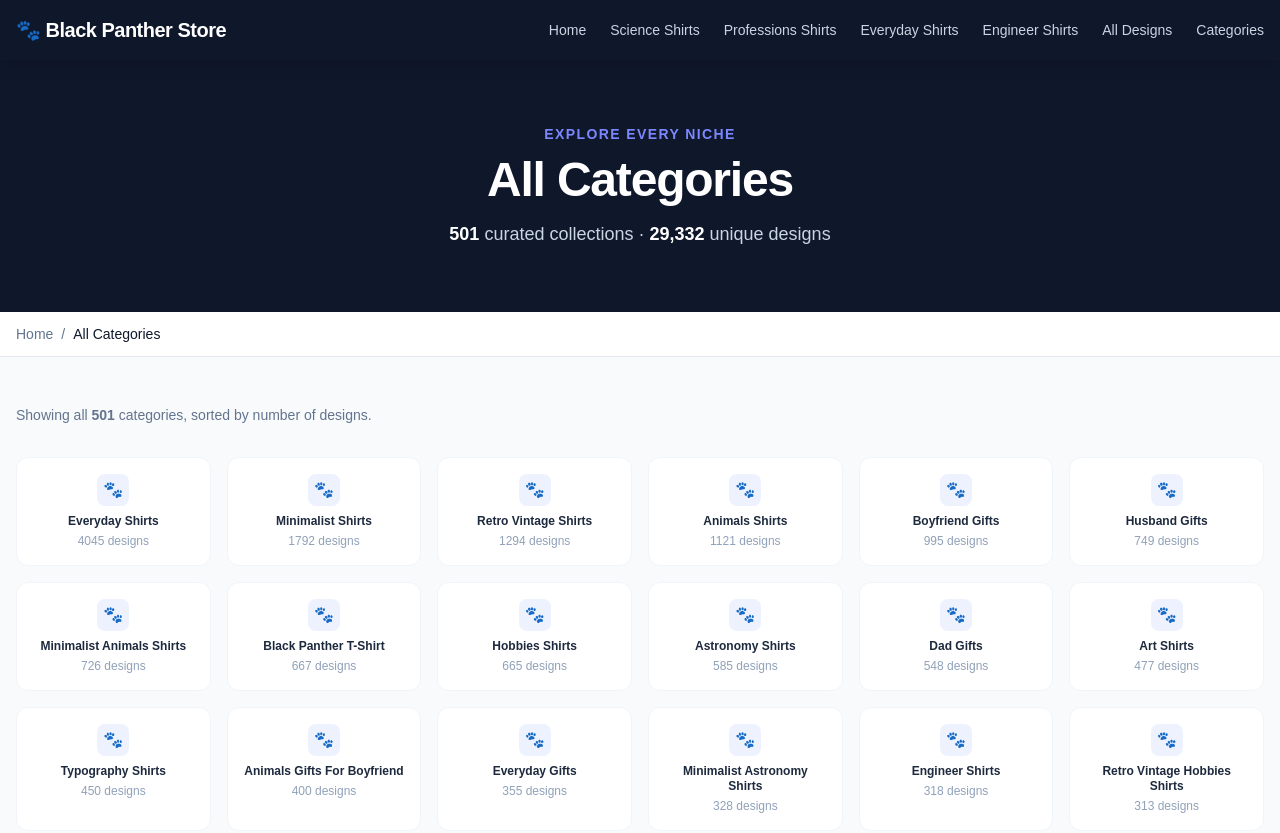
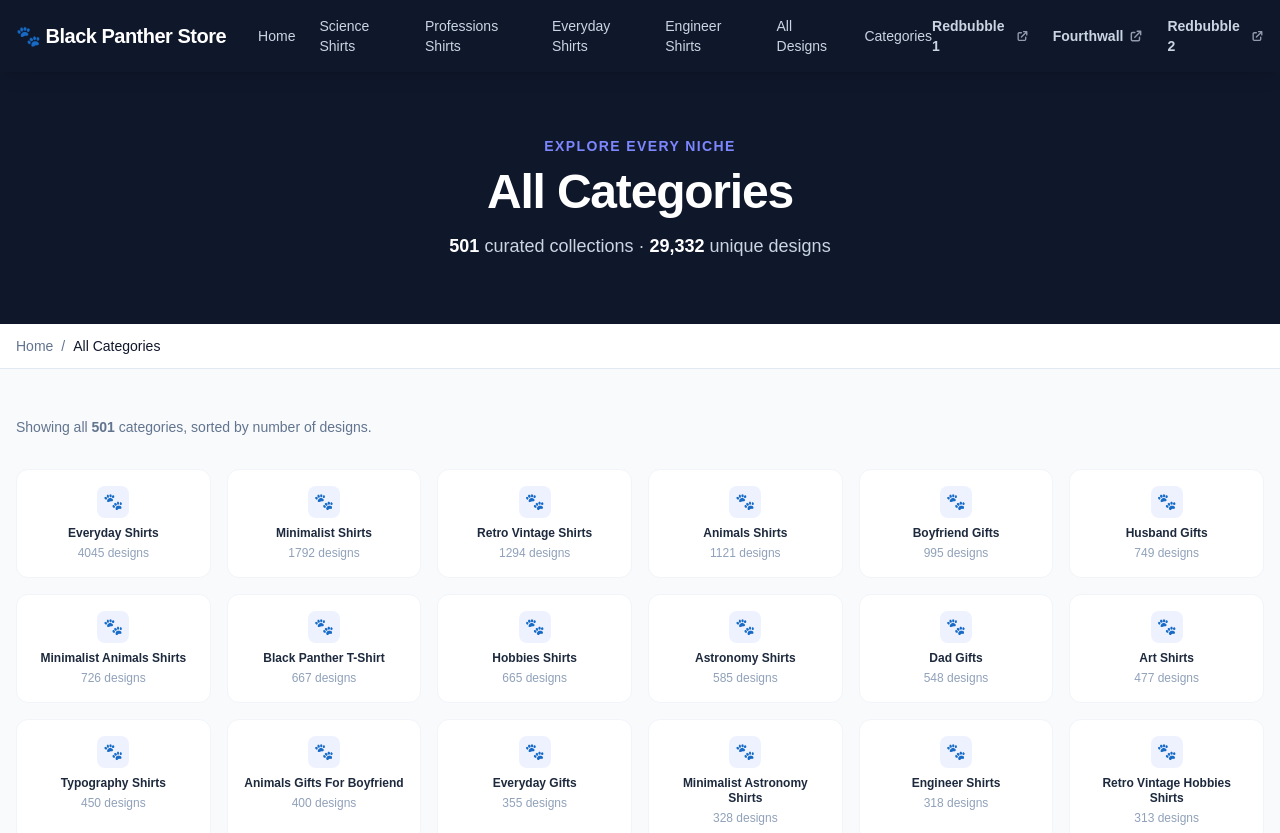
Before and after one commit to Pieterhb/teepublic, a Next.js app in the folder trust/pseo-app/: page /categories in a window 1280 px wide. Shown: the top 833 px of the page. Built offline with nearby package versions, Linux system fonts and the light colour scheme.

Commit message:
feat: updated header layout with POD links and hamburger menu

```diff
--- a/trust/pseo-app/src/components/Header.tsx
+++ b/trust/pseo-app/src/components/Header.tsx
@@ -7,10 +7,13 @@ export default function Header() {
   return (
     <header className="bg-slate-900 text-white sticky top-0 z-50 shadow-lg">
       <div className="container mx-auto px-4 py-4 flex items-center justify-between">
-        <Link href="/" className="text-xl font-extrabold tracking-tight hover:text-indigo-300 transition-colors">
+
+        {/* Left Side: Logo + Internal Nav */}
+        <div className="flex items-center gap-8">
+          <Link href="/" className="text-xl font-extrabold tracking-tight hover:text-indigo-300 transition-colors shrink-0">
             🐾 Black Panther Store
           </Link>
-        <nav className="hidden sm:flex items-center gap-6 text-sm font-medium text-slate-300">
+          <nav className="hidden xl:flex items-center gap-6 text-sm font-medium text-slate-300">
             <Link href="/" className="hover:text-white transition-colors">Home</Link>
             {navCategories.map((cat) => (
               <Link
@@ -24,13 +27,90 @@ export default function Header() {
             <Link href="/designs" className="hover:text-white transition-colors">All Designs</Link>
             <Link href="/categories" className="hover:text-white transition-colors">Categories</Link>
           </nav>
-        {/* Mobile hamburger placeholder */}
-        <div className="sm:hidden flex items-center">
-          <Link href="/categories" className="text-slate-300 hover:text-white text-sm font-medium">
-            Browse ↓
+        </div>
+
+        {/* Right Side: External POD Links */}
+        <div className="hidden xl:flex items-center gap-6 text-sm font-semibold text-slate-300">
+          <a
+            href="https://www.redbubble.com/people/Pieterhb/shop"
+            target="_blank"
+            rel="noopener noreferrer"
+            className="hover:text-white transition-colors flex items-center gap-1.5"
+          >
+            Redbubble 1
+            <ExternalIcon />
+          </a>
+          <a
+            href="https://toppopclothing-shop.fourthwall.com/"
+            target="_blank"
+            rel="noopener noreferrer"
+            className="hover:text-white transition-colors flex items-center gap-1.5"
+          >
+            Fourthwall
+            <ExternalIcon />
+          </a>
+          <a
+            href="https://www.redbubble.com/people/Pieterhk/shop"
+            target="_blank"
+            rel="noopener noreferrer"
+            className="hover:text-white transition-colors flex items-center gap-1.5"
+          >
+            Redbubble 2
+            <ExternalIcon />
+          </a>
+        </div>
+
+        {/* Mobile Hamburger Menu */}
+        <details className="xl:hidden group relative">
+          <summary className="list-none cursor-pointer p-2 -mr-2 text-slate-300 hover:text-white transition-colors">
+            {/* Hamburger Icon */}
+            <svg className="w-6 h-6 group-open:hidden" fill="none" viewBox="0 0 24 24" stroke="currentColor">
+              <path strokeLinecap="round" strokeLinejoin="round" strokeWidth={2} d="M4 6h16M4 12h16M4 18h16" />
+            </svg>
+            {/* Close Icon */}
+            <svg className="w-6 h-6 hidden group-open:block" fill="none" viewBox="0 0 24 24" stroke="currentColor">
+              <path strokeLinecap="round" strokeLinejoin="round" strokeWidth={2} d="M6 18L18 6M6 6l12 12" />
+            </svg>
+          </summary>
+
+          {/* Dropdown Content */}
+          <div className="absolute top-full right-0 mt-4 w-64 bg-slate-800 border border-slate-700 rounded-xl shadow-2xl p-4 flex flex-col gap-4 z-50">
+            {/* Internal Links */}
+            <div className="flex flex-col gap-3 pb-4 border-b border-slate-700 text-sm font-medium text-slate-200">
+              <Link href="/" className="hover:text-white">Home</Link>
+              {navCategories.map((cat) => (
+                <Link key={cat.slug} href={`/${cat.slug}`} className="hover:text-white capitalize">
+                  {cat.title}
                 </Link>
+              ))}
+              <Link href="/designs" className="hover:text-white">All Designs</Link>
+              <Link href="/categories" className="hover:text-white">Categories</Link>
             </div>
+
+            {/* External Links */}
+            <div className="flex flex-col gap-3 text-sm font-medium text-slate-300">
+              <div className="text-xs uppercase tracking-wider text-slate-500 font-bold mb-1">Our Other Stores</div>
+              <a href="https://www.redbubble.com/people/Pieterhb/shop" target="_blank" rel="noopener noreferrer" className="hover:text-white flex items-center justify-between">
+                Redbubble 1 <ExternalIcon />
+              </a>
+              <a href="https://toppopclothing-shop.fourthwall.com/" target="_blank" rel="noopener noreferrer" className="hover:text-white flex items-center justify-between">
+                Fourthwall <ExternalIcon />
+              </a>
+              <a href="https://www.redbubble.com/people/Pieterhk/shop" target="_blank" rel="noopener noreferrer" className="hover:text-white flex items-center justify-between">
+                Redbubble 2 <ExternalIcon />
+              </a>
+            </div>
+          </div>
+        </details>
       </div>
     </header>
   );
 }
+
+function ExternalIcon() {
+  return (
+    <svg className="w-3.5 h-3.5 opacity-70" fill="none" viewBox="0 0 24 24" stroke="currentColor">
+      <path strokeLinecap="round" strokeLinejoin="round" strokeWidth={2.5} d="M10 6H6a2 2 0 00-2 2v10a2 2 0 002 2h10a2 2 0 002-2v-4M14 4h6m0 0v6m0-6L10 14" />
+    </svg>
+  );
+}
```
Lines whose indentation alone changed are shown as unchanged.
